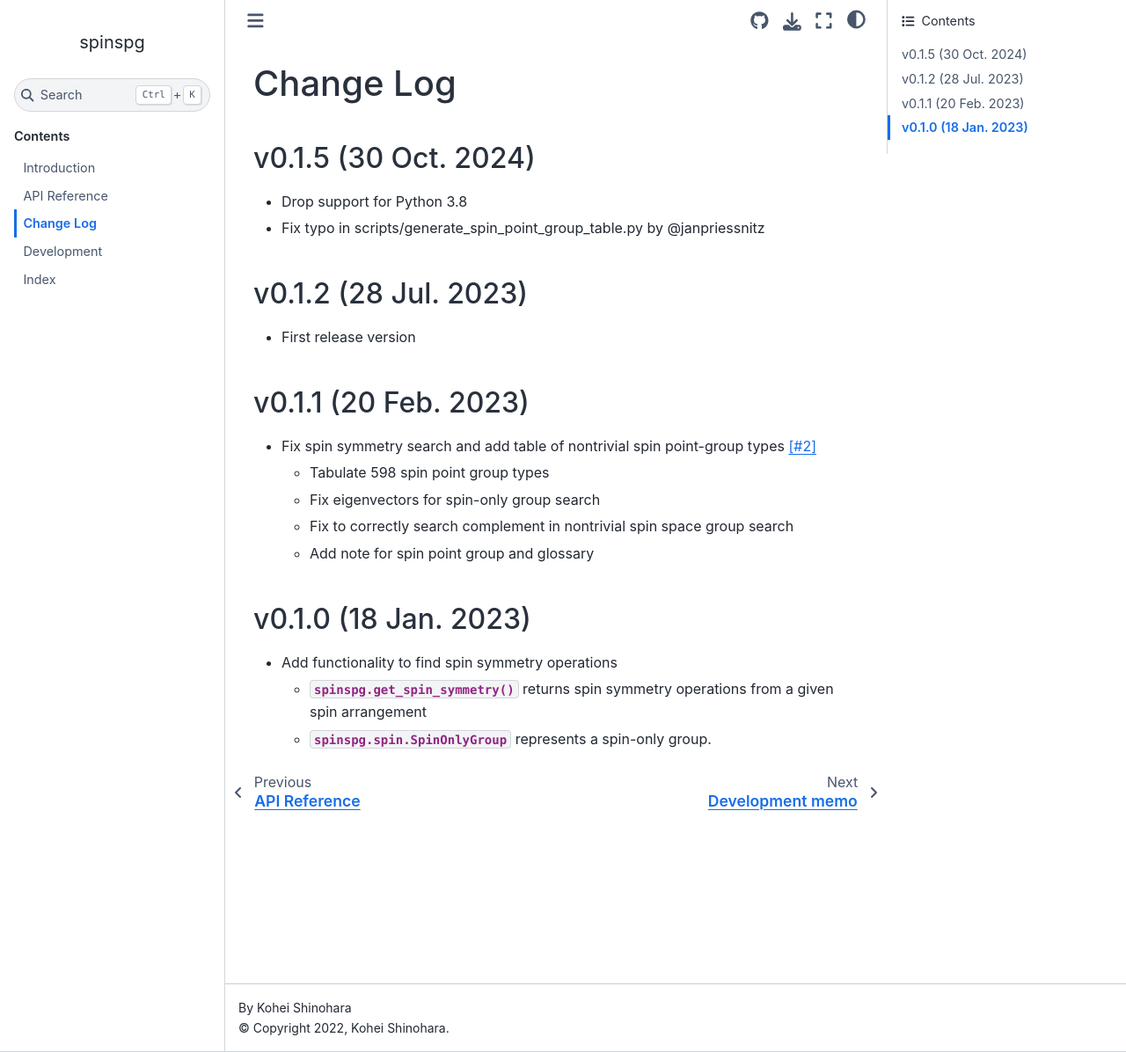
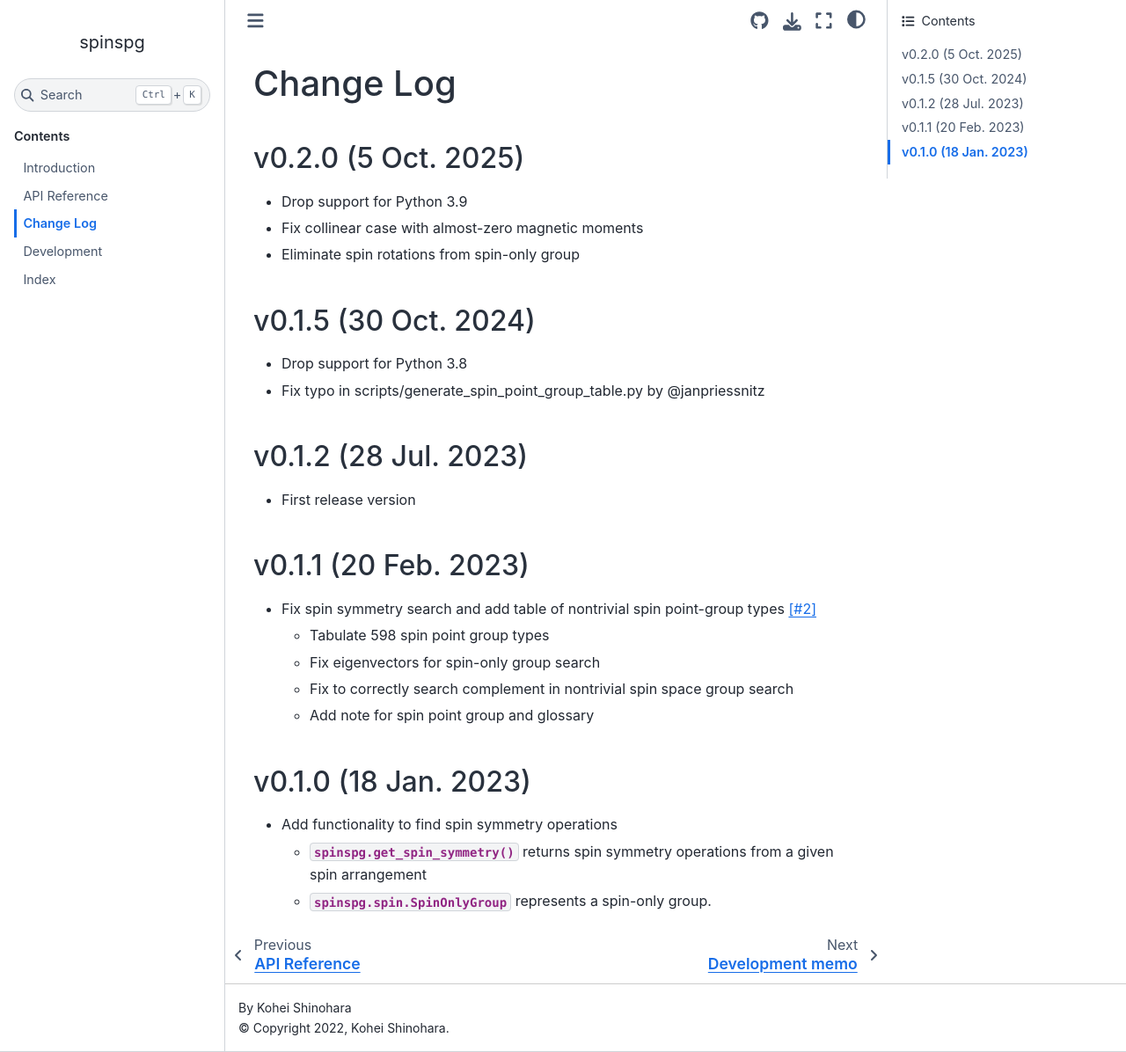
Before and after one commit to spglib/spinspg, a Sphinx documentation site: the page built from docs/changelog.md, in a window 1280 px wide and 1196 px high. Shown: the whole window at 88% size. Built offline with Sphinx 7.4.7 and the Sphinx Book theme 1.1.4, drawn with Linux system fonts in a browser that asks for light colours.

Commit message:
Bump up version

```diff
--- a/docs/changelog.md
+++ b/docs/changelog.md
@@ -1,4 +1,11 @@
 # Change Log
+
+## v0.2.0 (5 Oct. 2025)
+
+- Drop support for Python 3.9
+- Fix collinear case with almost-zero magnetic moments
+- Eliminate spin rotations from spin-only group
+
 
 ## v0.1.5 (30 Oct. 2024)
 
```
